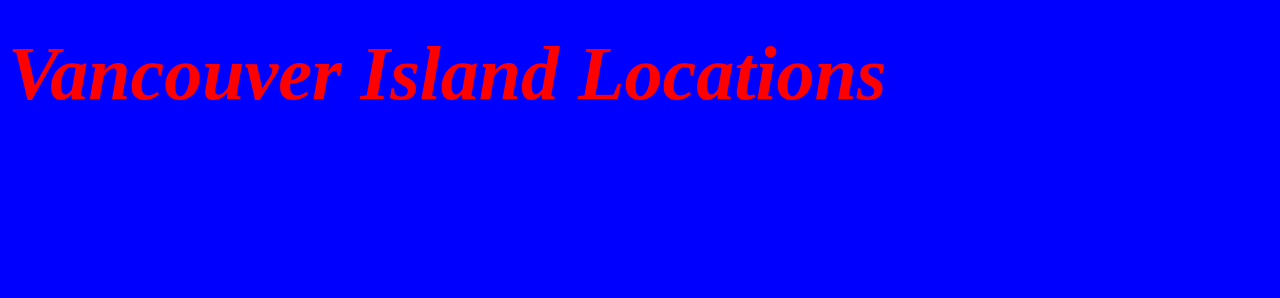
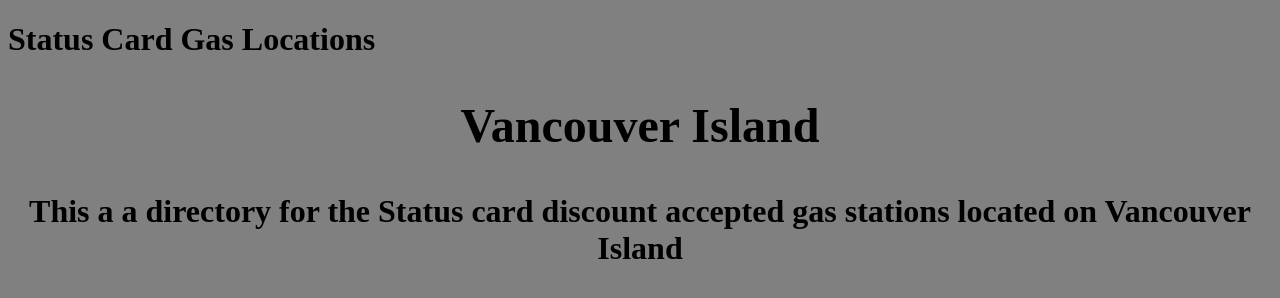
Before and after one commit to JakeHamilton5323/Unit1_Project, a plain HTML site: page index.html in a window 1280 px wide. Drawn offline with Linux system fonts and the light colour scheme.

Commit message:
first changes
first lines of code

```diff
--- a/index.html
+++ b/index.html
@@ -6,8 +6,11 @@
 <meta charset="utf-8">
 </head>
 <body>
-<h1>Vancouver Island Locations</h1>
-
+  <h1>Status Card Gas Locations<h1>
+    <section>
+<h2>Vancouver Island</h2>
+<p> This a a directory for the Status card discount accepted gas stations located on Vancouver Island</p>
+</section>
 
 <!-- <div class="dropdown"> -->
   <!-- <button class="dropbutton">Search</button> -->
--- a/styles.css
+++ b/styles.css
@@ -1,22 +1,27 @@
+
+
 body{
-  background-color:blue;
+  background-color:gray;
 }
 
 
-
-h1{
-  text-align: centre
-    font-weight: bold;
+title {
+  text-align: center
     font-style: italic;
     margin-bottom: 20px;
-}
-h1 {
     margin: 30px 0;
-    color: Red;
-    font-size: 76px;
+    color: black;
+    font-size: 56px;
     font-weight: bold;
     border-bottom: 1px red;
     background-image: url
+  }
+  h2 {
+    text-align:center
+
+  }
+  p {
+    text-align: center
   }
 .dropbtn {
   background-color: #4CAF50;
```
Also changed, not shown: images/Alano-Edzerza-Featured-Image_large (Small).jpeg (added).
